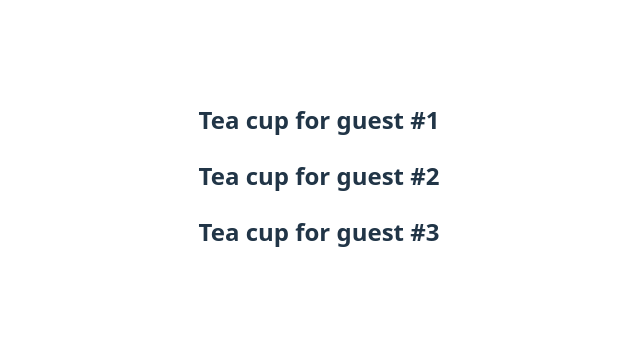
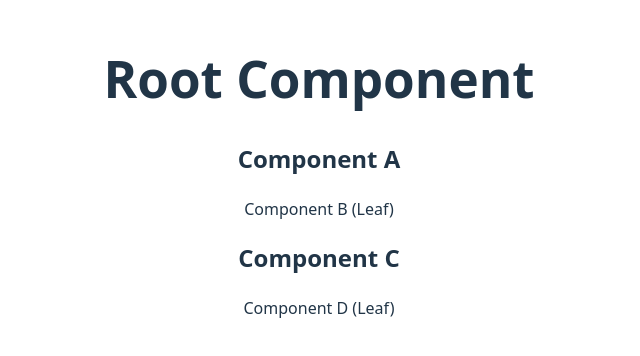
Before and after one commit to ACO1S/appdev1, a React (Vite) app in the folder react-describing-ui/: page / in a window 1280 px wide. Shown: the part 224-580 px from the top of the page, without its empty margins (321-961 px from the left). Built offline with nearby package versions, Linux system fonts and the light colour scheme.

Commit message:
Done with why understanding your UI as trees is useful

```diff
--- a/react-describing-ui/src/App.jsx
+++ b/react-describing-ui/src/App.jsx
@@ -1,15 +1,16 @@
 import './App.css'
 
-function Cup({ guest }) {
-  return <h2>Tea cup for guest #{guest}</h2>;
+import ComponentA from './ComponentA.jsx';
+import ComponentC from './ComponentC.jsx';
+
+function RootComponent() {
+  return (
+    <div>
+      <h1>Root Component</h1>
+      <ComponentA />
+      <ComponentC />
+    </div>
+  );
 }
 
-export default function TeaSet() {
-  return (
-    <>
-      <Cup guest={1} />
-      <Cup guest={2} />
-      <Cup guest={3} />
-    </>
-  );
-}
+export default RootComponent;
--- /dev/null
+++ b/react-describing-ui/src/ComponentA.jsx
@@ -0,0 +1,13 @@
+import ComponentB from './ComponentB.jsx';
+
+
+function ComponentA() {
+  return (
+    <div>
+      <h2>Component A</h2>
+      <ComponentB />
+    </div>
+  );
+}
+
+export default ComponentA;
--- /dev/null
+++ b/react-describing-ui/src/ComponentB.jsx
@@ -0,0 +1,9 @@
+function ComponentB() {
+  return (
+    <div>
+      <p>Component B (Leaf)</p>
+    </div>
+  );
+}
+
+export default ComponentB;
--- /dev/null
+++ b/react-describing-ui/src/ComponentC.jsx
@@ -0,0 +1,12 @@
+import ComponentD from './ComponentD.jsx';
+
+function ComponentC() {
+  return (
+    <div>
+      <h2>Component C</h2>
+      <ComponentD />
+    </div>
+  );
+}
+
+export default ComponentC;
--- /dev/null
+++ b/react-describing-ui/src/ComponentD.jsx
@@ -0,0 +1,9 @@
+function ComponentD() {
+  return (
+    <div>
+      <p>Component D (Leaf)</p>
+    </div>
+  );
+}
+
+export default ComponentD;
```
